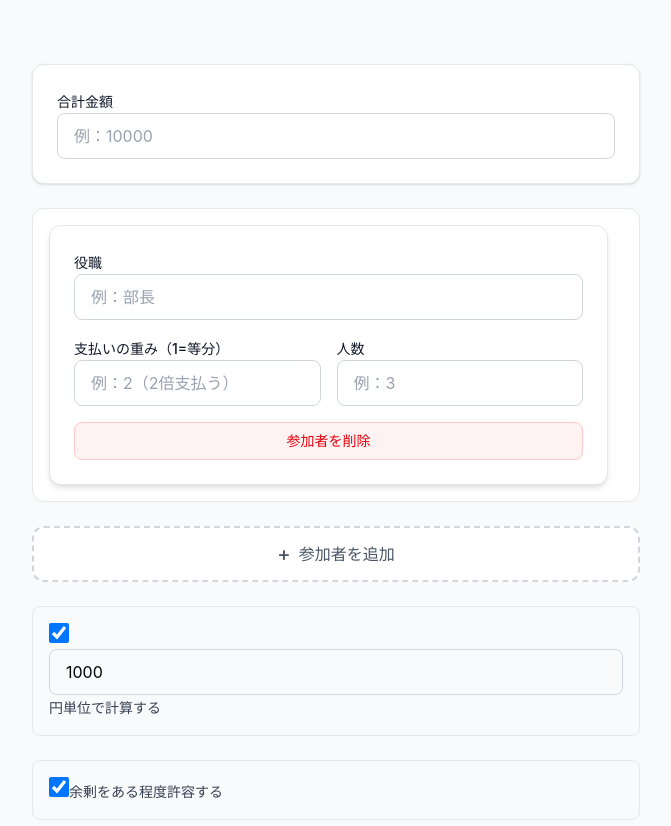
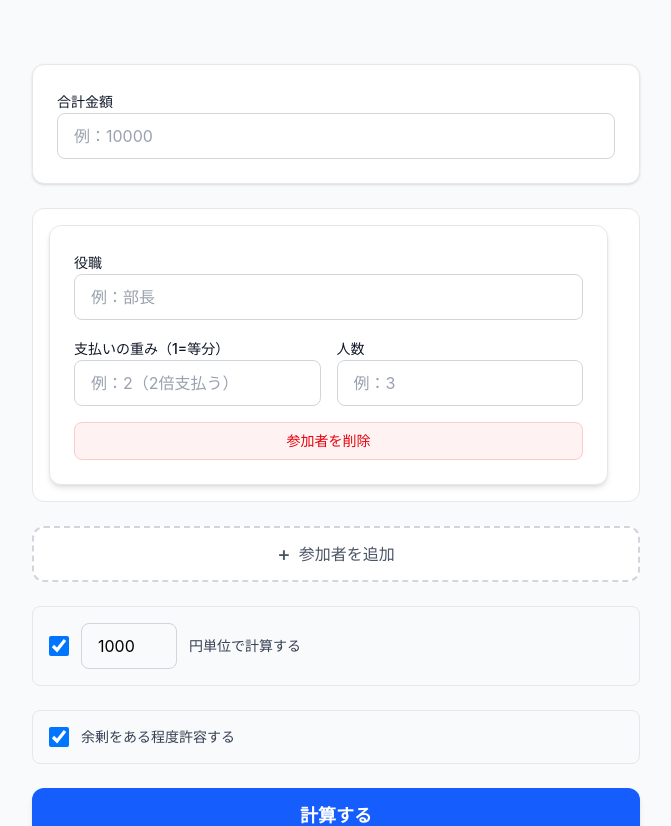
Before and after one commit to netakiryosuke/boss-pays-more, a Next.js app: page / in a window 1280 px wide. Shown: the top 826 px of the page, without its empty margins (304-975 px from the left). Built offline with nearby package versions, Linux system fonts and the light colour scheme.

Commit message:
Adjust surplusWeight logic and improve checkbox layout

```diff
--- a/src/components/InputForm.tsx
+++ b/src/components/InputForm.tsx
@@ -55,7 +55,7 @@ export default function InputForm({
         setSubmitAttempted(false);
 
         const strategy = roundingEnabled ? roundToUnit(Number(roundingUnit), {
-            surplusWeight: allowSurplus ? 10 : 100,
+            surplusWeight: allowSurplus ? 0 : 100,
         }) : roundToYen;
 
         const splitResult = calculateSplit(participantGroups, Number(totalAmount), strategy);
@@ -126,12 +126,15 @@ export default function InputForm({
                     <AddParticipantGroupButton onClick={handleAddParticipantGroup} />
 
                     <div className="p-4 bg-gray-50 rounded-lg border border-gray-200">
+                        <div className="flex items-center gap-3">
                             <input
+                                id="roundingEnabled"
                                 type="checkbox"
                                 checked={roundingEnabled}
                                 onChange={(e) => setRoundingEnabled(e.target.checked)}
-                            className="w-5 h-5 text-blue-600 border-gray-300 rounded focus:ring-2 focus:ring-blue-500"
+                                className="w-5 h-5 flex-shrink-0 text-blue-600 border-gray-300 rounded focus:ring-2 focus:ring-blue-500"
                             />
+                            <div className="w-24 flex-shrink-0">
                                 <InputField
                                     value={roundingUnit}
                                     onChange={(value) => setRoundingUnit(value)}
@@ -139,17 +142,26 @@ export default function InputForm({
                                     min={1}
                                     error={submitAttempted ? roundingUnitError : null}
                                 />
-                        <span className="text-sm font-medium text-gray-700">円単位で計算する</span>
+                            </div>
+                            <label htmlFor="roundingEnabled" className="text-sm font-medium text-gray-700 whitespace-nowrap cursor-pointer">
+                                円単位で計算する
+                            </label>
+                        </div>
                     </div>
 
                     <div className="p-4 bg-gray-50 rounded-lg border border-gray-200">
+                        <label className="flex items-center gap-3">
                             <input
                                 type="checkbox"
                                 checked={allowSurplus}
                                 onChange={(e) => setAllowSurplus(e.target.checked)}
-                            className="w-5 h-5 text-blue-600 border-gray-300 rounded focus:ring-2 focus:ring-blue-500"
+                                disabled={!roundingEnabled}
+                                className="w-5 h-5 flex-shrink-0 text-blue-600 border-gray-300 rounded focus:ring-2 focus:ring-blue-500 disabled:opacity-50"
                             />
-                        <span className="text-sm font-medium text-gray-700">余剰をある程度許容する</span>
+                            <span className={`text-sm font-medium whitespace-nowrap ${roundingEnabled ? "text-gray-700" : "text-gray-400"}`}>
+                                余剰をある程度許容する
+                            </span>
+                        </label>
                     </div>
 
                     {submitAttempted && !isValid && !participantGroupsError ? (
--- a/src/utils/roundingStrategies.ts
+++ b/src/utils/roundingStrategies.ts
@@ -158,7 +158,6 @@ export const roundToUnit = (unit: number, options: RoundingOptions = {}): Roundi
                     deviationScore += deviation / (group.theoreticalPerPerson || 1);
                 }
 
-                // スコア: 余剰を重視しつつ、乖離も考慮
                 const score = surplus * surplusWeight + deviationScore * deviationWeight;
 
                 if (score < bestScore) {
```
Lines whose indentation alone changed are shown as unchanged.
